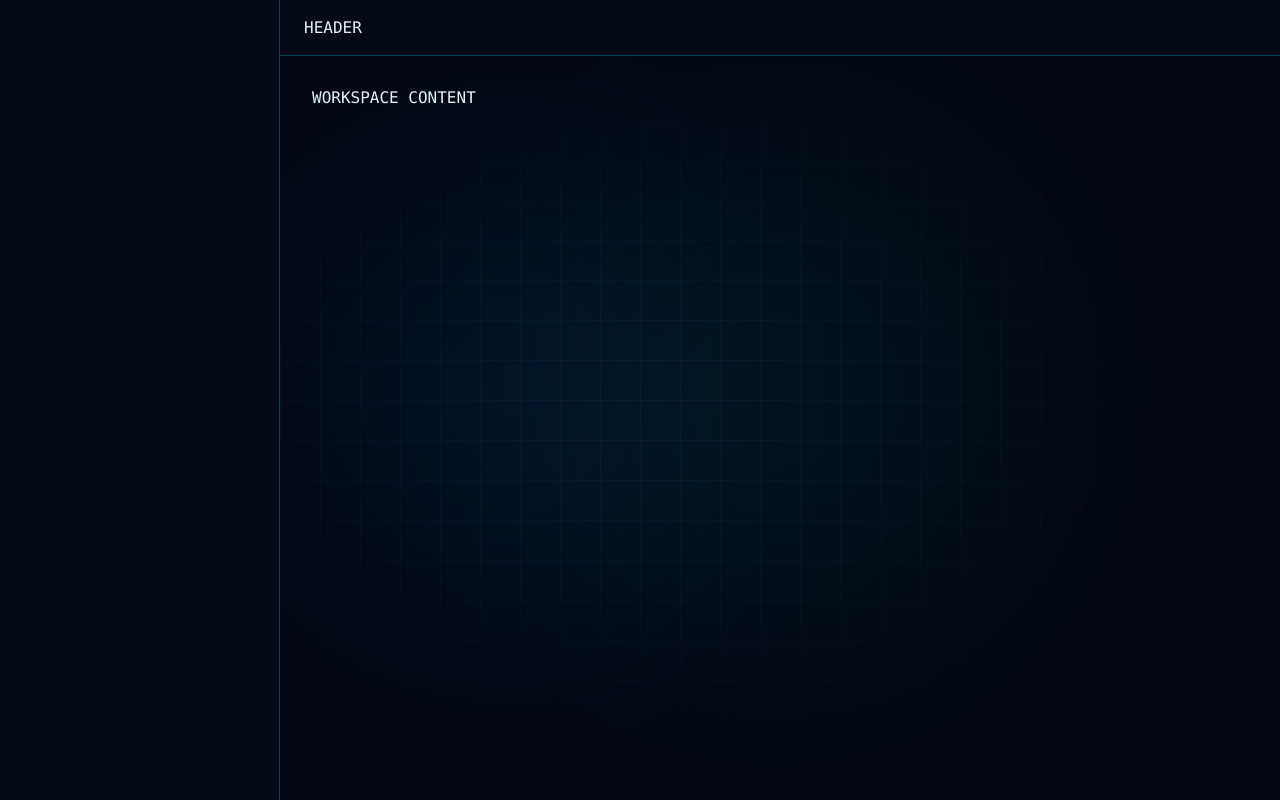
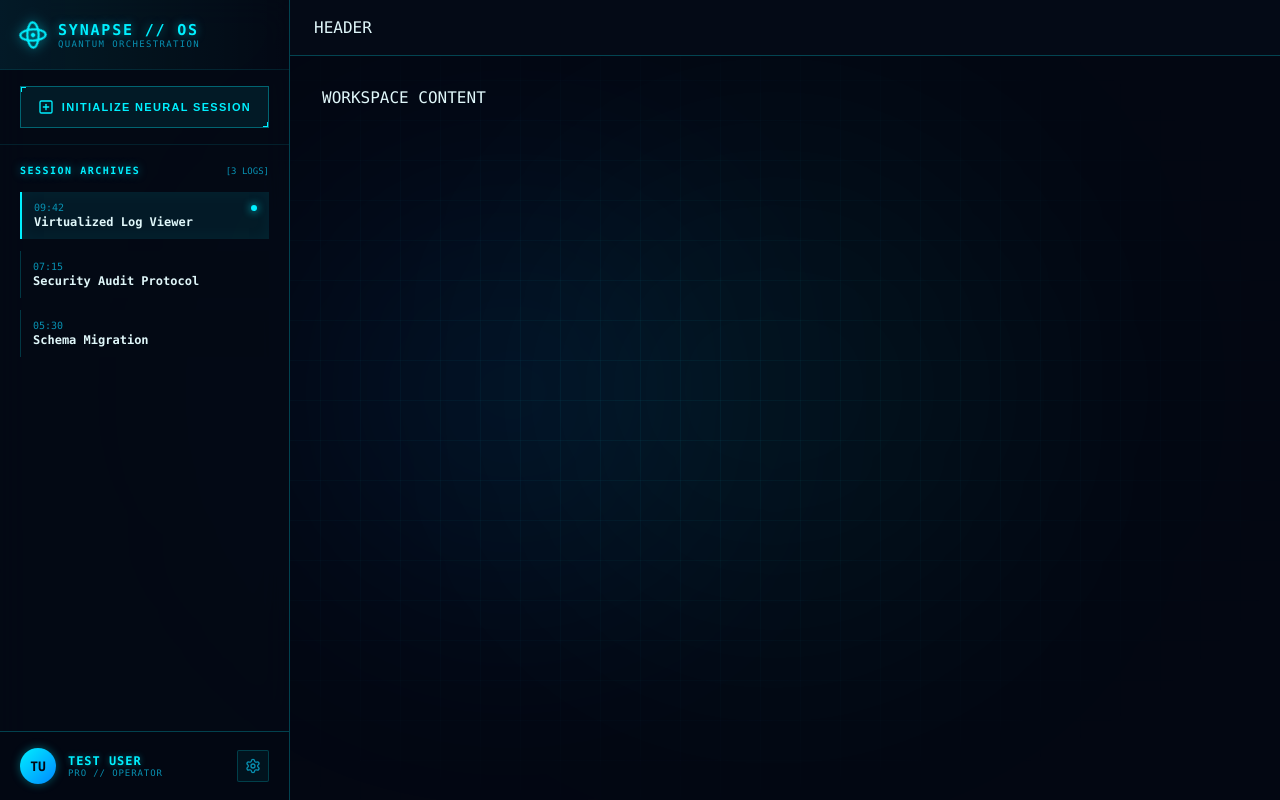
Before and after one commit to FierceSloth/synapse, a Next.js app: page / in a window 1280 px wide. Built offline with nearby package versions, Linux system fonts and the light colour scheme.

Commit message:
feat: implement sidebar widget with mock data

```diff
--- a/src/pages/workspace/ui/workspace-page.tsx
+++ b/src/pages/workspace/ui/workspace-page.tsx
@@ -1,9 +1,10 @@
+import { Sidebar } from '@/widgets/sidebar';
 import styles from './workspace-page.module.scss';
 
 export function WorkspacePage() {
   return (
     <div className={styles.page}>
-      <aside className={styles.sidebar} />
+      <Sidebar />
 
       <main className={styles.main}>
         <header className={styles.header}>
--- /dev/null
+++ b/src/widgets/sidebar/index.ts
@@ -0,0 +1 @@
+export { Sidebar, type SidebarProps } from './ui/sidebar';
--- /dev/null
+++ b/src/widgets/sidebar/ui/sidebar.module.scss
@@ -0,0 +1,191 @@
+.sidebar {
+  width: 290px;
+  flex-shrink: 0;
+  height: 100%;
+  border-right: 1px solid var(--border-surface-2);
+  background-color: rgba(4, 10, 22, 0.85);
+  backdrop-filter: blur(16px);
+  display: flex;
+  flex-direction: column;
+  position: relative;
+  z-index: var(--z-base);
+}
+
+.brand {
+  height: 70px;
+  border-bottom: 1px solid var(--border-surface-1);
+  display: flex;
+  align-items: center;
+  justify-content: space-between;
+  padding: 0 20px;
+  background: linear-gradient(90deg, rgba(0, 240, 255, 0.08) 0%, transparent 100%);
+}
+
+.brandInfo {
+  display: flex;
+  align-items: center;
+  gap: 12px;
+}
+
+.logoIcon {
+  display: inline-block;
+  transform-origin: center;
+  color: var(--cl-primary);
+  filter: drop-shadow(0 0 6px rgba(0, 240, 255, 0.6));
+  animation: spin 4s linear infinite;
+}
+
+.title {
+  font-size: 15px;
+  font-weight: 700;
+  color: var(--cl-primary);
+  letter-spacing: 0.12em;
+  text-shadow: 0 0 8px rgba(0, 240, 255, 0.5);
+
+  span {
+    color: var(--cl-muted);
+  }
+}
+
+.subtitle {
+  font-size: 9px;
+  color: var(--cl-muted);
+  letter-spacing: 0.15em;
+  text-transform: uppercase;
+}
+
+.initAction {
+  padding: 16px 20px;
+  border-bottom: 1px solid var(--border-surface-1);
+}
+
+.archives {
+  flex: 1;
+  overflow-y: auto;
+  padding: 20px;
+  display: flex;
+  flex-direction: column;
+  gap: 12px;
+}
+
+.archivesHeader {
+  display: flex;
+  align-items: center;
+  justify-content: space-between;
+  margin-bottom: 4px;
+}
+
+.archivesTitle {
+  font-size: 10px;
+  font-weight: 700;
+  letter-spacing: 0.15em;
+  text-transform: uppercase;
+  color: var(--cl-primary);
+  text-shadow: 0 0 8px rgba(0, 240, 255, 0.5);
+}
+
+.archivesCount {
+  font-size: 9px;
+  color: var(--cl-muted);
+}
+
+.logItem {
+  padding: 10px 12px;
+  border-left: 1px solid rgba(0, 240, 255, 0.2);
+  background: rgba(4, 10, 22, 0.4);
+  cursor: pointer;
+  transition: all 0.2s ease;
+
+  &:hover {
+    border-left-color: var(--cl-primary);
+    background: rgba(0, 240, 255, 0.05);
+  }
+
+  &.active {
+    border-left: 2px solid var(--cl-primary);
+    background: rgba(0, 240, 255, 0.08);
+    box-shadow: inset 0 0 15px rgba(0, 240, 255, 0.05);
+  }
+}
+
+.logMeta {
+  display: flex;
+  align-items: center;
+  justify-content: space-between;
+  margin-bottom: 2px;
+}
+
+.logTime {
+  font-size: 10px;
+  color: var(--cl-muted);
+}
+
+.activeDot {
+  width: 6px;
+  height: 6px;
+  border-radius: 50%;
+  background-color: var(--cl-primary);
+  box-shadow: 0 0 8px var(--cl-primary);
+  animation: pulse 1.5s infinite;
+}
+
+.logTitle {
+  font-size: 12px;
+  font-weight: 600;
+  color: var(--cl-highlight);
+  white-space: nowrap;
+  overflow: hidden;
+  text-overflow: ellipsis;
+}
+
+.profile {
+  padding: 16px 20px;
+  border-top: 1px solid var(--border-surface-2);
+  background: rgba(3, 7, 18, 0.9);
+  display: flex;
+  align-items: center;
+  gap: 12px;
+}
+
+.avatar {
+  width: 36px;
+  height: 36px;
+  border-radius: 50%;
+  background: linear-gradient(135deg, var(--cl-primary) 0%, #0088ff 100%);
+  display: flex;
+  align-items: center;
+  justify-content: center;
+  color: #030712;
+  font-weight: 700;
+  font-size: 13px;
+  box-shadow: 0 0 10px rgba(0, 240, 255, 0.35);
+}
+
+.userInfo {
+  flex: 1;
+  min-width: 0;
+}
+
+.userName {
+  font-size: 12px;
+  font-weight: 700;
+  color: var(--cl-primary);
+  letter-spacing: 0.08em;
+  text-shadow: 0 0 6px rgba(0, 240, 255, 0.4);
+}
+
+.userRole {
+  font-size: 9px;
+  color: var(--cl-muted);
+  letter-spacing: 0.1em;
+  text-transform: uppercase;
+}
+
+@keyframes spin {
+  from {
+    transform: rotate(0deg);
+  }
+  to {
+    transform: rotate(360deg);
+  }
+}
--- /dev/null
+++ b/src/widgets/sidebar/ui/sidebar.tsx
@@ -0,0 +1,80 @@
+'use client';
+
+import clsx from 'clsx';
+import { Atom as AtomIcon, PlusSquare as PlusSquareIcon, Settings as SettingsIcon } from 'lucide-react';
+import { MOCK_SESSIONS, type SessionLog } from '@/entities/session';
+import { MOCK_USER, type UserProfile } from '@/entities/user';
+import { getInitials } from '@/shared/lib';
+import { Button, IconButton } from '@/shared/ui';
+import styles from './sidebar.module.scss';
+
+export interface SidebarProps {
+  sessions?: SessionLog[];
+  activeSessionId?: string;
+  onSelectSession?: (id: string) => void;
+  onNewSession?: () => void;
+  user?: UserProfile;
+}
+
+export function Sidebar({
+  sessions = MOCK_SESSIONS,
+  activeSessionId = 'log-viewer',
+  onSelectSession,
+  onNewSession,
+  user = MOCK_USER,
+}: SidebarProps) {
+  const avatarInitials = getInitials(user.name);
+
+  return (
+    <aside className={styles.sidebar}>
+      <div className={styles.brand}>
+        <div className={styles.brandInfo}>
+          <AtomIcon className={styles.logoIcon} size={26} />
+          <div>
+            <div className={styles.title}>SYNAPSE {`//`} OS</div>
+            <div className={styles.subtitle}>Quantum Orchestration</div>
+          </div>
+        </div>
+      </div>
+
+      <div className={styles.initAction}>
+        <Button fullWidth variant="cyber" icon={<PlusSquareIcon size={16} />} onClick={onNewSession}>
+          INITIALIZE NEURAL SESSION
+        </Button>
+      </div>
+
+      <div className={styles.archives}>
+        <div className={styles.archivesHeader}>
+          <div className={styles.archivesTitle}>Session Archives</div>
+          <div className={styles.archivesCount}>[{sessions.length} LOGS]</div>
+        </div>
+
+        {sessions.map((session) => {
+          const isActive = session.id === activeSessionId;
+          return (
+            <div
+              key={session.id}
+              className={clsx(styles.logItem, isActive && styles.active)}
+              onClick={() => onSelectSession?.(session.id)}
+            >
+              <div className={styles.logMeta}>
+                <span className={styles.logTime}>{session.time}</span>
+                {isActive && <span className={styles.activeDot} />}
+              </div>
+              <div className={styles.logTitle}>{session.title}</div>
+            </div>
+          );
+        })}
+      </div>
+
+      <div className={styles.profile}>
+        <div className={styles.avatar}>{avatarInitials}</div>
+        <div className={styles.userInfo}>
+          <div className={styles.userName}>{user.name}</div>
+          <div className={styles.userRole}>{user.role}</div>
+        </div>
+        <IconButton icon={<SettingsIcon size={16} />} title="System Settings" aria-label="System Settings" />
+      </div>
+    </aside>
+  );
+}
```
Also changed, not shown: 2 other files (tests, documents, lock files or other folders).
